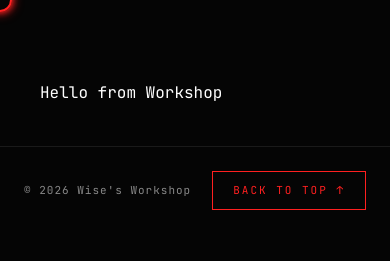
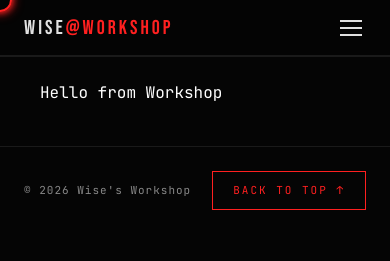
Before and after one commit to Wise02/Workshop, an Astro site: page / in a window 390 px wide. Built offline with nearby package versions, Linux system fonts and the light colour scheme; Astro itself is replaced by a stand-in of ours.

Commit message:
feat: add Nav component with mobile hamburger

```diff
--- a/src/components/Nav.astro
+++ b/src/components/Nav.astro
@@ -1 +1,107 @@
-<!-- Nav placeholder -->
+---
+// src/components/Nav.astro
+---
+<nav id="nav">
+  <div class="container nav-inner">
+    <a href="#hero" class="nav-logo">WISE<span>@WORKSHOP</span></a>
+
+    <button class="nav-toggle" id="nav-toggle" aria-label="Toggle menu">
+      <span></span><span></span><span></span>
+    </button>
+
+    <ul class="nav-links" id="nav-links">
+      <li><a href="#about">[ ABOUT ]</a></li>
+      <li><a href="#skills">[ SKILLS ]</a></li>
+      <li><a href="#projects">[ PROJECTS ]</a></li>
+      <li><a href="#contact">[ CONTACT ]</a></li>
+    </ul>
+  </div>
+</nav>
+
+<style>
+  #nav {
+    position: fixed;
+    top: 0; left: 0; right: 0;
+    height: var(--nav-height);
+    background: rgba(5, 5, 5, 0.92);
+    backdrop-filter: blur(8px);
+    border-bottom: 1px solid var(--border);
+    z-index: 1000;
+  }
+  .nav-inner {
+    display: flex;
+    align-items: center;
+    justify-content: space-between;
+    height: 100%;
+  }
+  .nav-logo {
+    font-family: var(--font-display);
+    font-size: 20px;
+    letter-spacing: 3px;
+    color: var(--text);
+  }
+  .nav-logo span { color: var(--blood); }
+
+  .nav-links {
+    display: flex;
+    gap: 24px;
+    list-style: none;
+  }
+  .nav-links a {
+    font-family: var(--font-mono);
+    font-size: 11px;
+    letter-spacing: 2px;
+    color: var(--muted);
+    transition: color 200ms ease;
+  }
+  .nav-links a:hover { color: var(--blood); }
+
+  /* Hamburger */
+  .nav-toggle {
+    display: none;
+    flex-direction: column;
+    gap: 5px;
+    background: none;
+    border: none;
+    padding: 4px;
+  }
+  .nav-toggle span {
+    display: block;
+    width: 22px; height: 2px;
+    background: var(--text);
+    transition: transform 200ms ease, opacity 200ms ease;
+  }
+
+  /* Mobile */
+  @media (max-width: 640px) {
+    .nav-toggle { display: flex; }
+    .nav-links {
+      position: fixed;
+      top: var(--nav-height);
+      left: 0; right: 0;
+      flex-direction: column;
+      align-items: center;
+      gap: 0;
+      background: var(--void);
+      border-bottom: 1px solid var(--border);
+      max-height: 0;
+      overflow: hidden;
+      transition: max-height 300ms ease;
+    }
+    .nav-links.open { max-height: 300px; }
+    .nav-links li { width: 100%; text-align: center; }
+    .nav-links a { display: block; padding: 16px; border-bottom: 1px solid var(--border); }
+  }
+</style>
+
+<script>
+  const toggle = document.getElementById('nav-toggle')!;
+  const links  = document.getElementById('nav-links')!;
+
+  toggle.addEventListener('click', () => links.classList.toggle('open'));
+
+  // Close on link click (mobile)
+  links.querySelectorAll('a').forEach(a =>
+    a.addEventListener('click', () => links.classList.remove('open'))
+  );
+</script>
```
